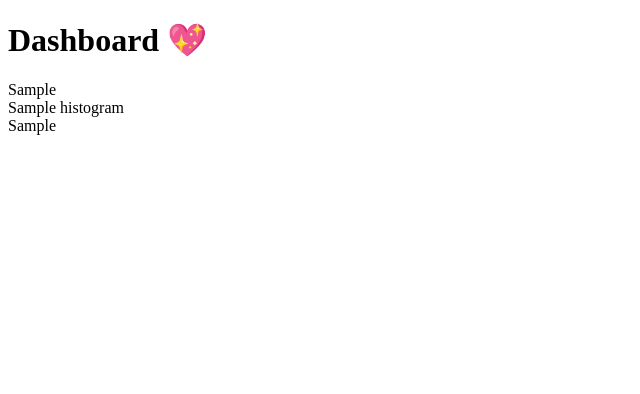
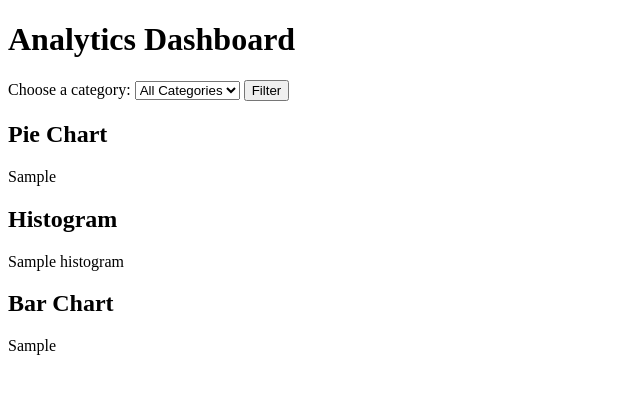
Before and after one commit to aLexGit28/flask-dashboard, a Flask app: template templates/dashboard.html in a window 1280 px wide. Shown: the top 394 px of the page, without its empty margins (0-640 px from the left). Run offline with Flask 3, Linux system fonts and the light colour scheme; the template is opened without the code that fills it: most values are stand-ins (such as "Sample title", 1, 10 or a date in 2020).

Commit message:
Add category filter to dashboard and update HTML structure

```diff
--- a/app.py
+++ b/app.py
@@ -1,28 +1,31 @@
-from flask import Flask, render_template
+from flask import Flask, render_template, request
 import pandas as pd
 import plotly.express as px
 import os
 
 app = Flask(__name__)
 
-@app.route('/')
+@app.route('/', methods=['GET', 'POST'])
 def dashboard():
     # Load CSV
     df = pd.read_csv('data.csv')
+
+    # Get selected category from the dropdown (default: "all")
+    category_filter = request.form.get('category', 'all')
+
+    if category_filter != 'all':
+        df = df[df['Category'] == category_filter]
 
     # Create Pie Chart
     pie = px.pie(df, names='Category', values='Hours', title='Time Spent Per Category')
     pie_html = pie.to_html(full_html=False)
 
     # Create Histogram
-    # Histogram (update with more bins)
-    # Histogram (adjusted to look different)
-    # Histogram (treat the hours as a distribution of continuous data)
-    hist = px.histogram(df, x='Category', y='Hours', title='Distribution of Hours by Category', color='Category', histfunc='sum')
-    hist.update_layout(bargap=0.0) #Adjusts spacing between bars
+    hist = px.histogram(df, x='Category', y='Hours', title='Hours by Category', color='Category', histfunc='sum')
+    hist.update_layout(bargap=0.2)
     hist_html = hist.to_html(full_html=False)
 
-    # Bar Chart (total time per category)
+    # Create Bar Chart
     bar = px.bar(df, x='Category', y='Hours', title='Time Spent by Category', color='Category', text='Hours')
     bar.update_traces(texttemplate='%{text}', textposition='outside', hoverinfo='x+y')
     bar_html = bar.to_html(full_html=False)
--- a/templates/dashboard.html
+++ b/templates/dashboard.html
@@ -1,12 +1,34 @@
 <!DOCTYPE html>
-<html>
+<html lang="en">
 <head>
+    <meta charset="UTF-8">
+    <meta name="viewport" content="width=device-width, initial-scale=1.0">
     <title>Flask Dashboard</title>
 </head>
 <body>
-    <h1>Dashboard 💖</h1>
+    <h1>Analytics Dashboard</h1>
+
+    <!-- Dropdown for category filter -->
+    <form method="POST" action="/">
+        <label for="category">Choose a category:</label>
+        <select name="category" id="category">
+            <option value="all">All Categories</option>
+            <option value="Work">Work</option>
+            <option value="Sleep">Sleep</option>
+            <option value="Play">Play</option>
+            <!-- Add other categories as needed -->
+        </select>
+        <button type="submit">Filter</button>
+    </form>
+
+    <h2>Pie Chart</h2>
     <div>{{ pie_chart | safe }}</div>
+
+    <h2>Histogram</h2>
     <div>{{ histogram | safe }}</div>
+
+    <h2>Bar Chart</h2>
     <div>{{ bar_chart | safe }}</div>
+
 </body>
 </html>
```
